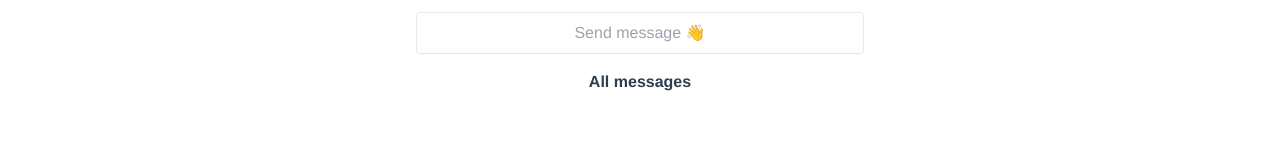
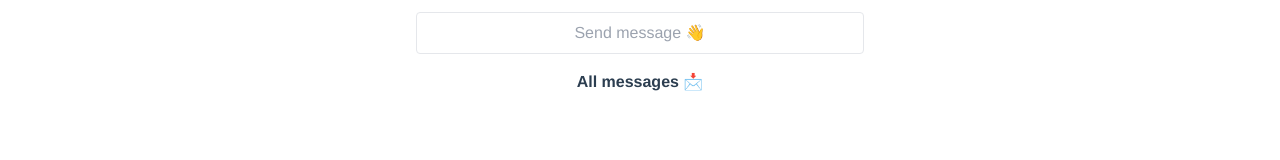
Before and after one commit to uF4No/solidityips-demos, a Vue app: page /wave-me in a window 1280 px wide. Shown: the part 434-594 px from the top of the page. Built offline with nearby package versions, Linux system fonts and the light colour scheme.

Commit message:
redirects

```diff
--- a/src/views/WaveMe.vue
+++ b/src/views/WaveMe.vue
@@ -39,7 +39,7 @@
         {{ trxInProgress ? `Sending...` : `Send message 👋` }}
       </button>
     </div>
-    <p class="mt-4 font-bold">All messages</p>
+    <p class="mt-4 font-bold">All messages 📩</p>
     <ul class="flex flex-col max-w-md my-8 mx-auto">
       <li
         class="p-4 border mt-2 rounded-lg"
```
Also changed, not shown: 1 other file (tests, documents, lock files or other folders).
